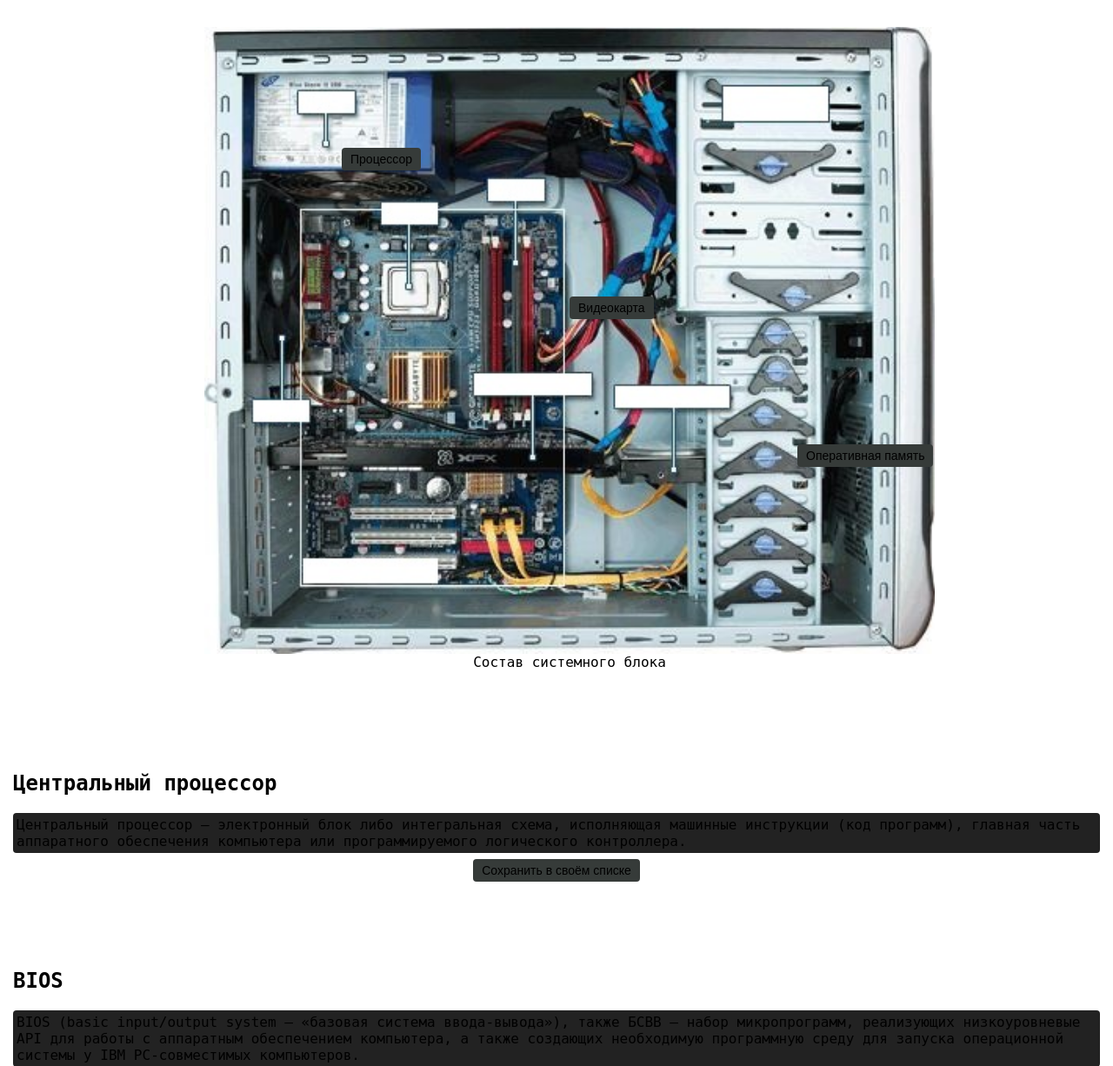
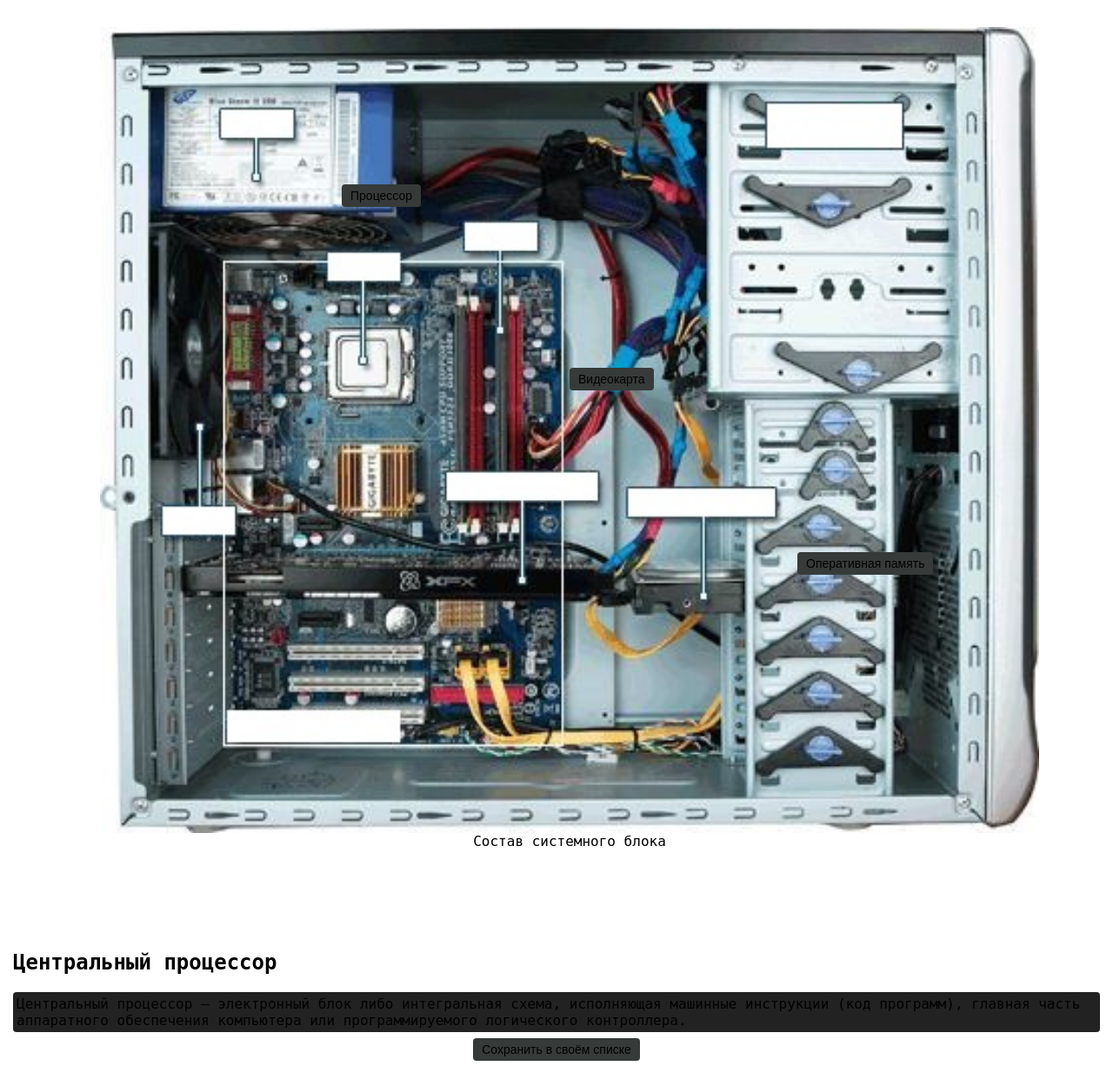
Before and after one commit to Geodeziy/W-0723, a Flask app: page / in a window 1280 px wide. Shown: the part 46-1272 px from the top of the page at 87% size. Run offline with Flask 3, Linux system fonts and the light colour scheme; some libraries are stand-ins or nearby versions.

Commit message:
Веб-страница.

```diff
--- a/templates/index.html
+++ b/templates/index.html
@@ -174,8 +174,8 @@
             display: block;
             margin-left: auto;
             margin-right: auto;
-            width: 70%;
-            height: 70%;
+            width: 90%;
+            height: 90%;
             object-fit: cover;
         }
     </style>
```
